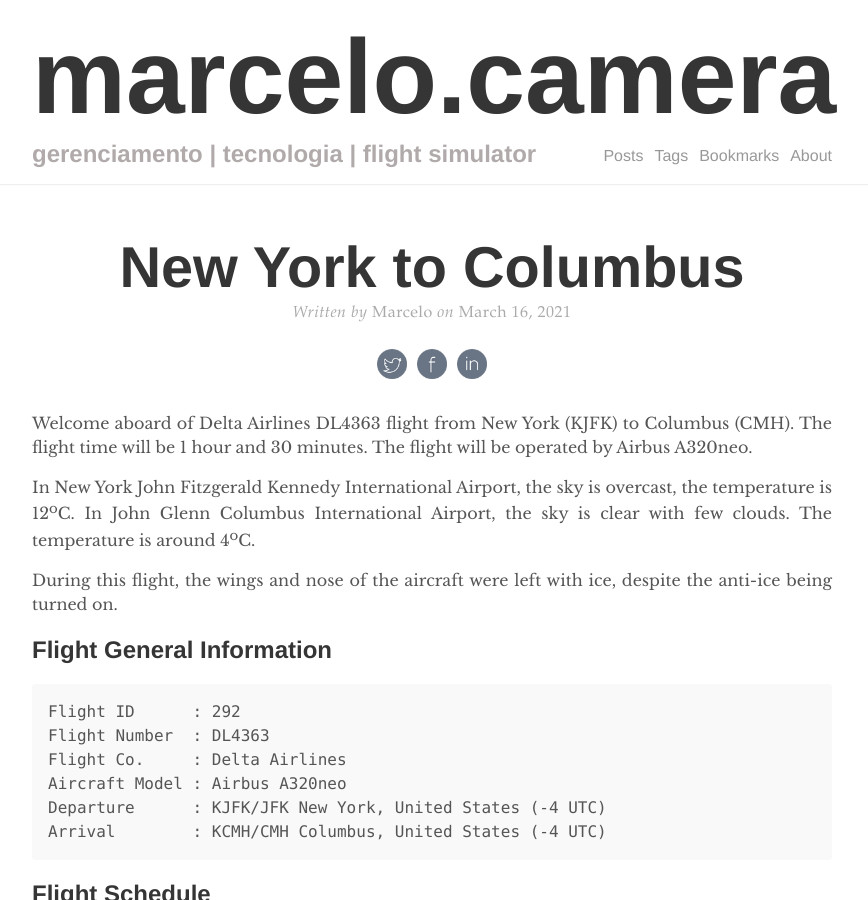
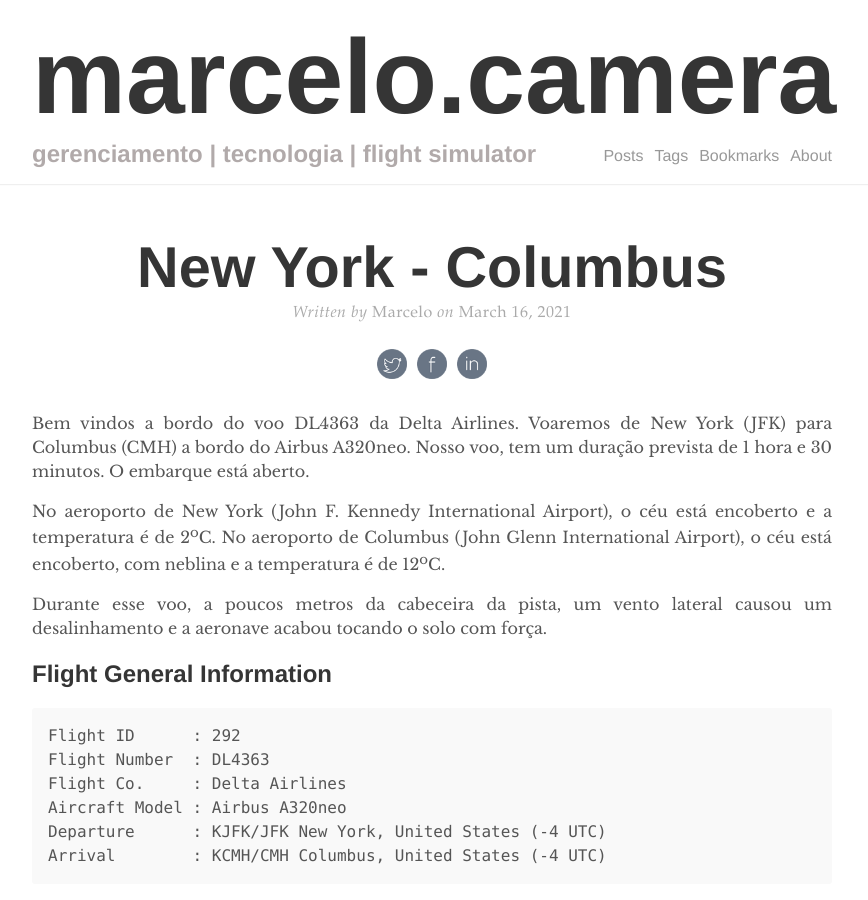
Before and after one commit to marcelocamera/marcelocamera.github.io, a Jekyll site: the page built from _posts/2021-03-16-292-JFK-CMH.md, in a window 1280 px wide and 900 px high. Shown: the whole window, without its empty margins (208-1076 px from the left). Built offline with Jekyll 4.4.1, drawn with Linux system fonts in a browser that asks for light colours; comment, search, counter and statistics services are not loaded.

Commit message:
Update 2021-03-16-292-JFK-CMH.md

```diff
--- a/_posts/2021-03-16-292-JFK-CMH.md
+++ b/_posts/2021-03-16-292-JFK-CMH.md
@@ -1,17 +1,17 @@
 ---
 layout: post
-title: "New York to Columbus"
+title: "New York - Columbus"
 author: "Marcelo"
 comments: true
 tags: flight-simulator
 excerpt_separator: <!--more-->
 ---
-Welcome aboard of Delta Airlines DL4363 flight from New York (KJFK) to Columbus (CMH). The flight time will be 1 hour and 30 minutes. The flight will be operated by Airbus A320neo.
+Bem vindos a bordo do voo DL4363 da Delta Airlines. Voaremos de New York (JFK) para Columbus (CMH) a bordo do Airbus A320neo. Nosso voo, tem um duração prevista de 1 hora e 30 minutos. O embarque está aberto.
 <!--more-->
 
-In New York John Fitzgerald Kennedy International Airport, the sky is overcast, the temperature is 12<sup>o</sup>C. In John Glenn Columbus International Airport, the sky is clear with few clouds. The temperature is around 4<sup>o</sup>C.
+No aeroporto de New York (John F. Kennedy International Airport), o céu está encoberto e a temperatura é de 2<sup>o</sup>C. No aeroporto de Columbus (John Glenn International Airport), o céu está encoberto, com neblina e a temperatura é de 12<sup>o</sup>C.
 
-During this flight, the wings and nose of the aircraft were left with ice, despite the anti-ice being turned on.
+Durante esse voo, a poucos metros da cabeceira da pista, um vento lateral causou um desalinhamento e a aeronave acabou tocando o solo com força.
 
 ## Flight General Information
 {% highlight markdown %}
@@ -57,5 +57,9 @@ KCMH/CMH GLENN COLUMBUS INTL
 {% endhighlight %}
 
 <figure align="center">
-   <img src="/assets/292.PNG">
+   <img src="/assets/292a.webp">
 </figure>
+
+<figure align="center">
+   <img src="/assets/292b.webp">
+</figure>
```
